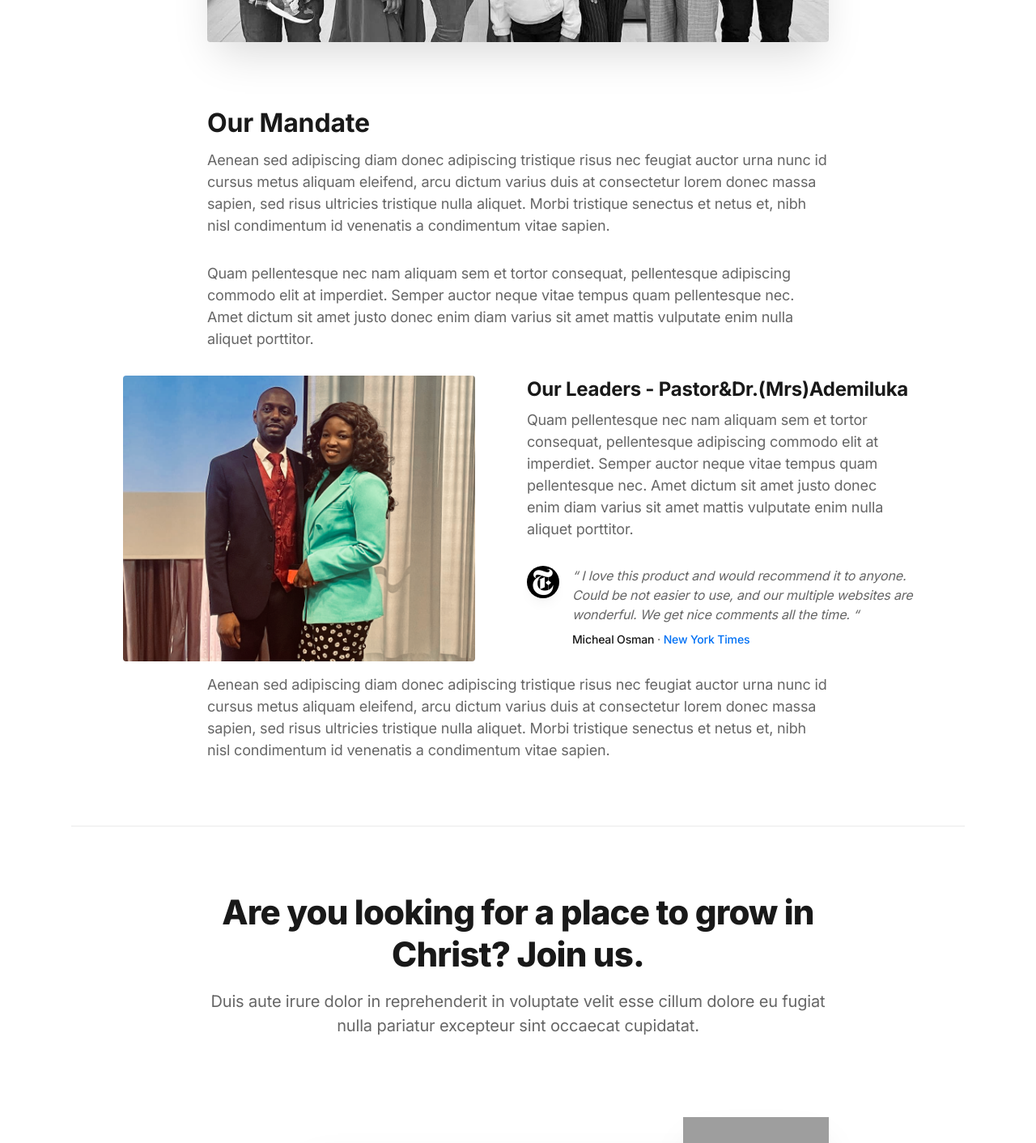
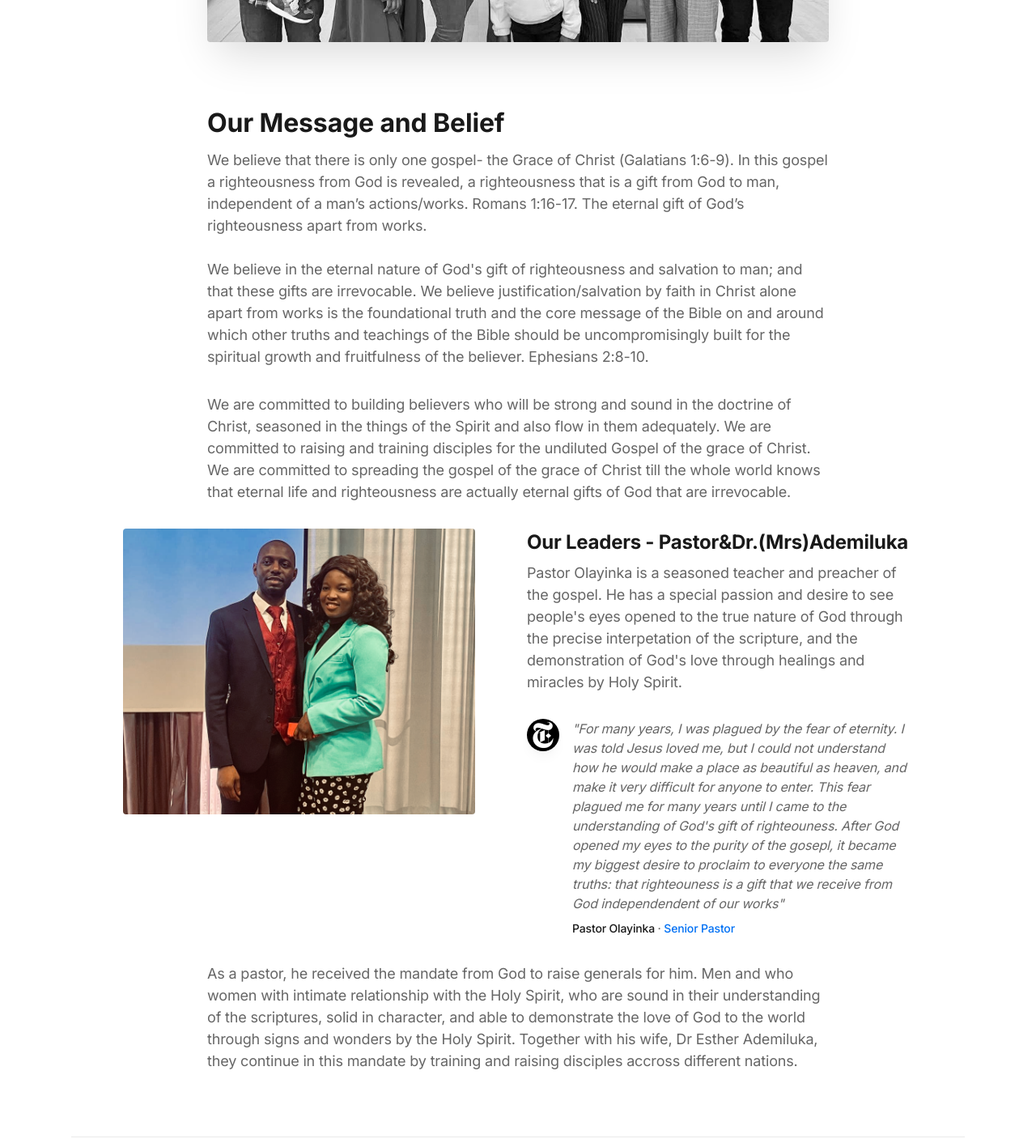
Before and after one commit to solomon-ojo/oami, a Next.js app: page /about in a window 1280 px wide. Shown: the part 960-2372 px from the top of the page at 81% size. Built offline with nearby package versions, Linux system fonts and the light colour scheme; grey boxes are pictures that could not be loaded.

Commit message:
final edit before proof-reading

```diff
--- a/app/(default)/about/story.tsx
+++ b/app/(default)/about/story.tsx
@@ -9,12 +9,14 @@ export default function AboutStory() {
         <div className="pb-12 md:pb-20">
 
           <div className="max-w-3xl mx-auto">
-            <h3 className="h3 mb-3">Our Mandate</h3>
+            <h3 className="h3 mb-3">Our Message and Belief</h3>
             <p className="text-lg text-gray-600 mb-8">
-              Aenean sed adipiscing diam donec adipiscing tristique risus nec feugiat auctor urna nunc id cursus metus aliquam eleifend, arcu dictum varius duis at consectetur lorem donec massa sapien, sed risus ultricies tristique nulla aliquet. Morbi tristique senectus et netus et, nibh nisl condimentum id venenatis a condimentum vitae sapien.
+              We believe that there is only one gospel- the Grace of Christ (Galatians 1:6-9). In this gospel a righteousness from God is revealed, a righteousness that is a gift from God to man, independent of a man’s actions/works. Romans 1:16-17. The eternal gift of God’s righteousness apart from works.
+              <br /> <br />
+              We believe in the eternal nature of God's gift of righteousness and salvation to man; and that these gifts are irrevocable. We believe justification/salvation by faith in Christ alone apart from works is the foundational truth and the core message of the Bible on and around which other truths and teachings of the Bible should be uncompromisingly built for the spiritual growth and fruitfulness of the believer. Ephesians 2:8-10.
             </p>
             <p className="text-lg text-gray-600 mb-8">
-              Quam pellentesque nec nam aliquam sem et tortor consequat, pellentesque adipiscing commodo elit at imperdiet. Semper auctor neque vitae tempus quam pellentesque nec. Amet dictum sit amet justo donec enim diam varius sit amet mattis vulputate enim nulla aliquet porttitor.
+               We are committed to building believers who will be strong and sound in the doctrine of Christ, seasoned in the things of the Spirit and also flow in them adequately. We are committed to raising and training disciples for the undiluted Gospel of the grace of Christ. We are committed to spreading the gospel of the grace of Christ till the whole world knows that eternal life and righteousness are actually eternal gifts of God that are irrevocable.
             </p>
           </div>
 
@@ -25,16 +27,16 @@ export default function AboutStory() {
             <div className="sm:ml-8 lg:ml-16">
               <h4 className="h4 mb-2">Our Leaders - Pastor&Dr.(Mrs)Ademiluka</h4>
               <p className="text-lg text-gray-600 mb-8">
-                Quam pellentesque nec nam aliquam sem et tortor consequat, pellentesque adipiscing commodo elit at imperdiet. Semper auctor neque vitae tempus quam pellentesque nec. Amet dictum sit amet justo donec enim diam varius sit amet mattis vulputate enim nulla aliquet porttitor.
+               Pastor Olayinka is a seasoned teacher and preacher of the gospel. He has a special passion and desire to see people's eyes opened to the true nature of God through the precise interpetation of the scripture, and the demonstration of God's love through healings and miracles by Holy Spirit.
               </p>
               <div className="flex  mb-8">
                 <Image className="rounded-full self-start shrink-0 shadow-lg mr-4" src={AboutLogo} width={40} height={40} alt="Logo" />
                 <div>
                   <blockquote className="text-gray-600 italic">
-                    “ I love this product and would recommend it to anyone. Could be not easier to use, and our multiple websites are wonderful. We get nice comments all the time. “
+                    "For many years, I was plagued by the fear of eternity. I was told Jesus loved me, but I could not understand how he would make a place as beautiful as heaven, and make it very difficult for anyone to enter. This fear plagued me for many years until I came to the understanding of God's gift of righteouness. After God opened my eyes to the purity of the gosepl, it became my biggest desire to proclaim to everyone the same truths: that righteouness is a gift that we receive from God independendent of our works"
                   </blockquote>
                   <div className="text-sm font-medium text-gray-600 mt-2">
-                    <cite className="text-gray-900 not-italic">Micheal Osman</cite> · <a className="text-blue-600" href="#0">New York Times</a>
+                    <cite className="text-gray-900 not-italic">Pastor Olayinka </cite> · <a className="text-blue-600" href="#0">Senior Pastor</a>
                   </div>
                 </div>
               </div>
@@ -43,7 +45,7 @@ export default function AboutStory() {
 
           <div className="max-w-3xl mx-auto">
             <p className="text-lg text-gray-600">
-              Aenean sed adipiscing diam donec adipiscing tristique risus nec feugiat auctor urna nunc id cursus metus aliquam eleifend, arcu dictum varius duis at consectetur lorem donec massa sapien, sed risus ultricies tristique nulla aliquet. Morbi tristique senectus et netus et, nibh nisl condimentum id venenatis a condimentum vitae sapien.
+             As a pastor, he received the mandate from God to raise generals for him. Men and who women with intimate relationship with the Holy Spirit, who are sound in their understanding of the scriptures, solid in character, and able to demonstrate the love of God to the world through signs and wonders by the Holy Spirit.  Together with his wife, Dr Esther Ademiluka, they continue in this mandate by training and raising disciples accross different nations.
             </p>
           </div>
 
--- a/components/career.tsx
+++ b/components/career.tsx
@@ -14,7 +14,7 @@ export default function Career() {
           <div className="max-w-3xl mx-auto text-center pb-12 md:pb-16">
             <h2 className="h2 mb-4">Are you looking for a place to grow in Christ? Join us.</h2>
             <p className="text-xl text-gray-600">
-              Duis aute irure dolor in reprehenderit in voluptate velit esse cillum dolore eu fugiat nulla pariatur excepteur sint occaecat cupidatat.
+              Being part of an active team of believers is God's desire for all his children, and a requirement for spiritual growth. If you are looking for an active and vibrant family of believers to grow and fellowship with, do not estitate to reach out to us.
             </p>
           </div>
 
--- a/components/cta-02.tsx
+++ b/components/cta-02.tsx
@@ -13,12 +13,12 @@ export default function Cta02() {
 
               {/* CTA content */}
               <div className="mb-6 lg:mr-16 lg:mb-0 text-center lg:text-left lg:w-1/2">
-                <h3 className="h3 text-white">Sounds like we are building something cool?</h3>
+                <h3 className="h3 text-white">Sounds like a place for you?</h3>
               </div>
 
               {/* CTA button */}
               <div>
-                <Link href="/signup" className="btn text-white bg-blue-600 hover:bg-blue-700">Join us today</Link>
+                <Link href="https://wa.me/message/VZ3AKM3QFUJDN1" target='_blank' className="btn text-white bg-blue-600 hover:bg-blue-700">Join us today</Link>
               </div>
 
             </div>
```
